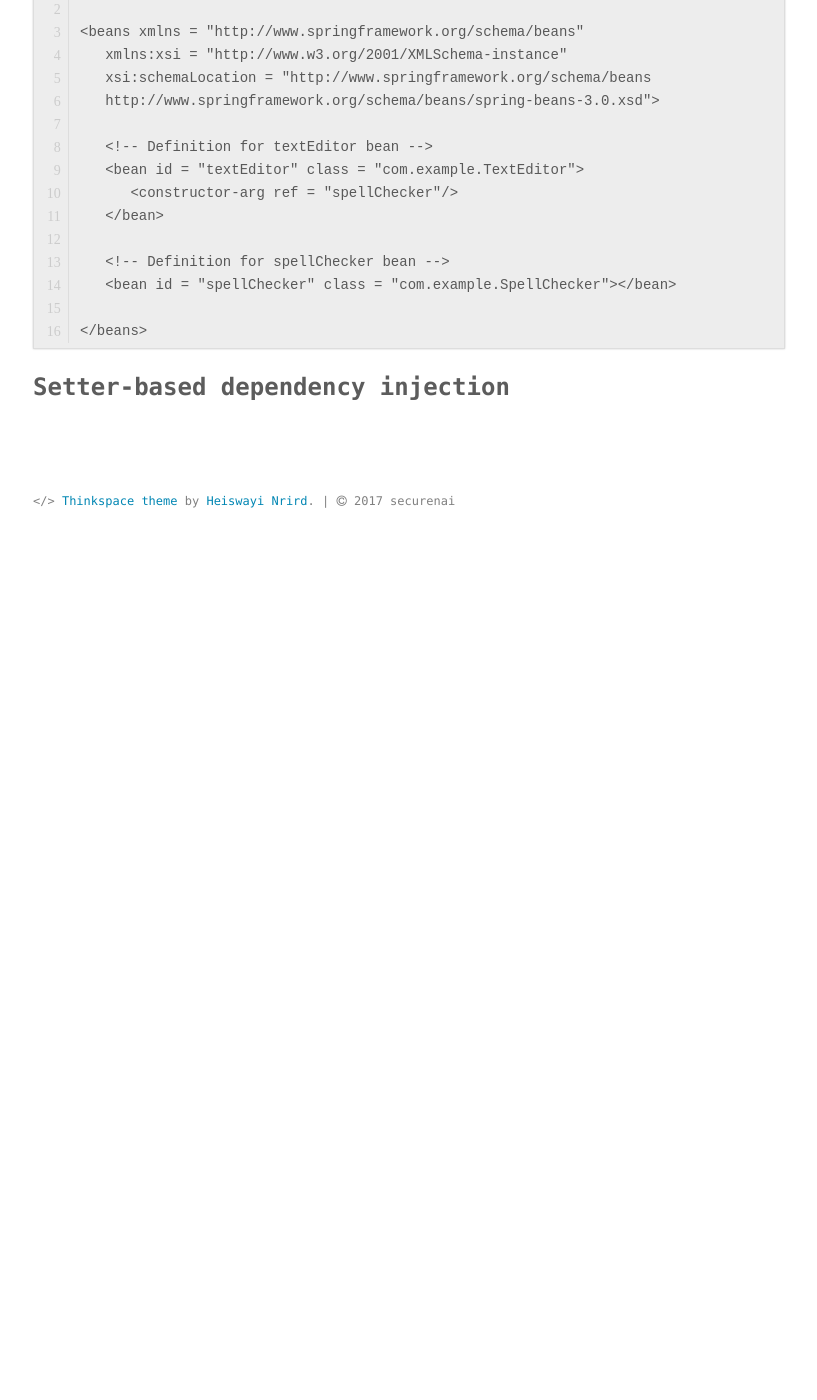
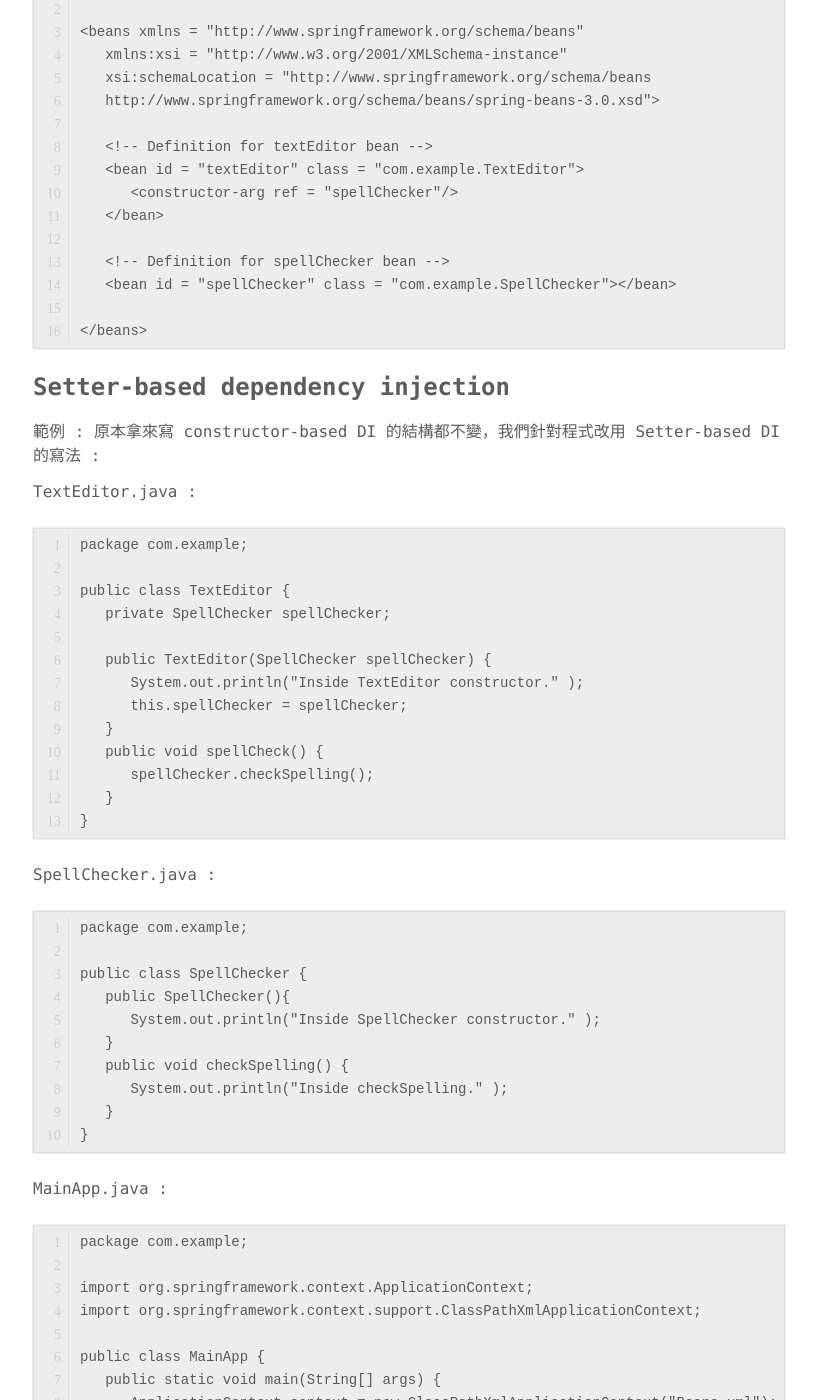
Before and after one commit to securenai/securenai.github.io, a Jekyll site: the page built from spring/spring_page4.md, in a window 1280 px wide and 1400 px high, scrolled down 3296 px. Shown: the whole window, without its empty margins (231-1048 px from the left). Built offline with Jekyll 4.4.1, drawn with Linux system fonts in a browser that asks for light colours; our own code applies the rules of GitHub Pages for plain Markdown files; before the commit the page ends 3854 px from its top, so only the background shows below that; some of the changed text lies outside the part shown.

Commit message:
Update spring_page4.md

````diff
--- a/spring/spring_page4.md
+++ b/spring/spring_page4.md
@@ -135,3 +135,77 @@ Beans.xml :
 
 
 ### Setter-based dependency injection
+
+範例 : 原本拿來寫 constructor-based DI 的結構都不變，我們針對程式改用 Setter-based DI 的寫法 :
+
+TextEditor.java :
+
+```
+package com.example;
+
+public class TextEditor {
+   private SpellChecker spellChecker;
+
+   public TextEditor(SpellChecker spellChecker) {
+      System.out.println("Inside TextEditor constructor." );
+      this.spellChecker = spellChecker;
+   }
+   public void spellCheck() {
+      spellChecker.checkSpelling();
+   }
+}
+```
+
+SpellChecker.java :
+
+```
+package com.example;
+
+public class SpellChecker {
+   public SpellChecker(){
+      System.out.println("Inside SpellChecker constructor." );
+   }
+   public void checkSpelling() {
+      System.out.println("Inside checkSpelling." );
+   }
+}
+```
+
+MainApp.java :
+
+```
+package com.example;
+
+import org.springframework.context.ApplicationContext;
+import org.springframework.context.support.ClassPathXmlApplicationContext;
+
+public class MainApp {
+   public static void main(String[] args) {
+      ApplicationContext context = new ClassPathXmlApplicationContext("Beans.xml");
+
+      TextEditor te = (TextEditor) context.getBean("textEditor");
+      te.spellCheck();
+   }
+}
+```
+
+Beans.xml :
+
+```
+<?xml version="1.0" encoding="UTF-8"?>
+
+<beans xmlns = "http://www.springframework.org/schema/beans"
+   xmlns:xsi = "http://www.w3.org/2001/XMLSchema-instance"
+   xsi:schemaLocation = "http://www.springframework.org/schema/beans
+   http://www.springframework.org/schema/beans/spring-beans-3.0.xsd">
+
+   <!-- Definition for textEditor bean -->
+   <bean id = "textEditor" class = "com.example.TextEditor">
+      <constructor-arg ref = "spellChecker"/>
+   </bean>
+
+   <!-- Definition for spellChecker bean -->
+   <bean id = "spellChecker" class = "com.example.SpellChecker"></bean>
+
+</beans>
+```
````
